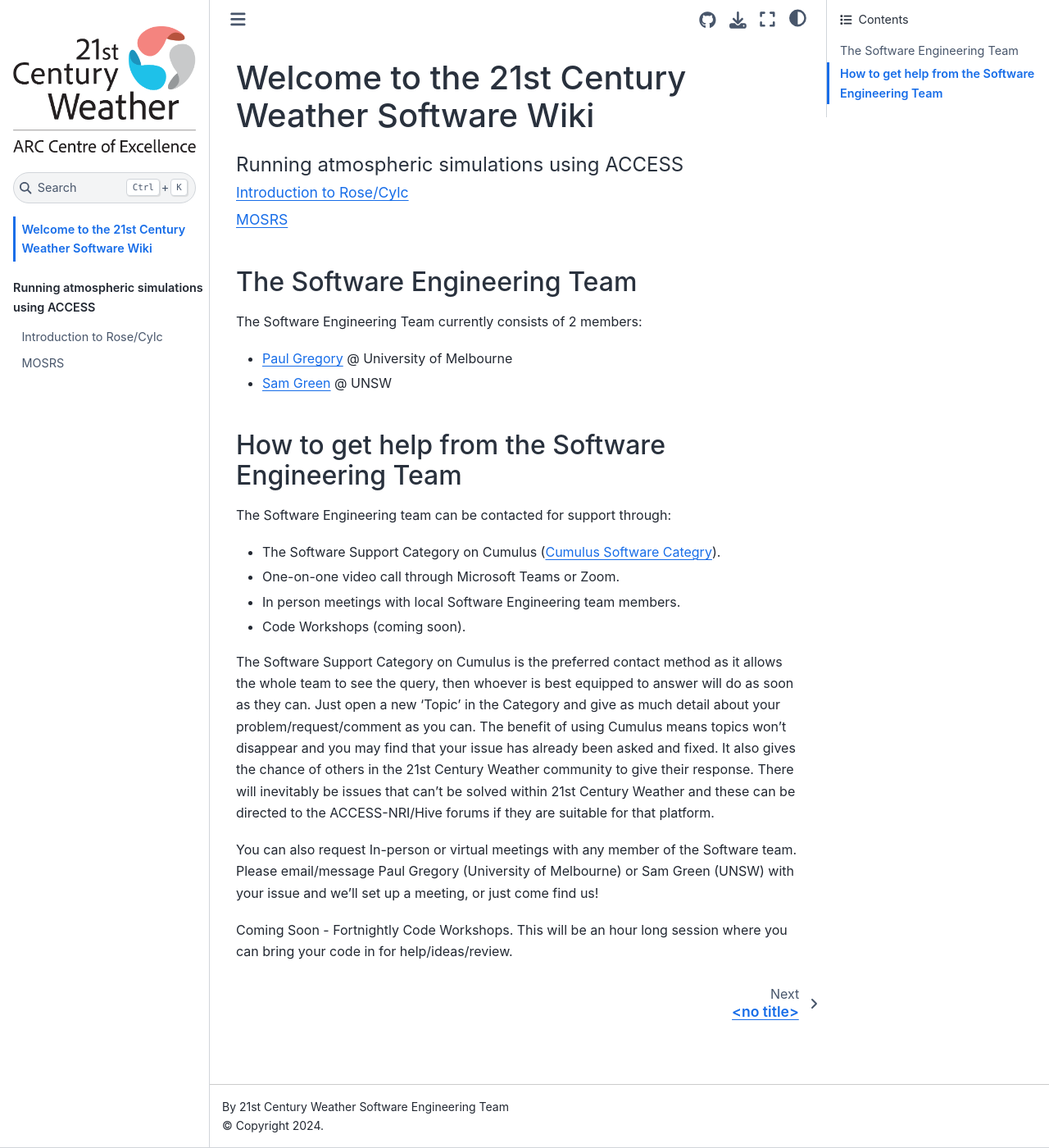
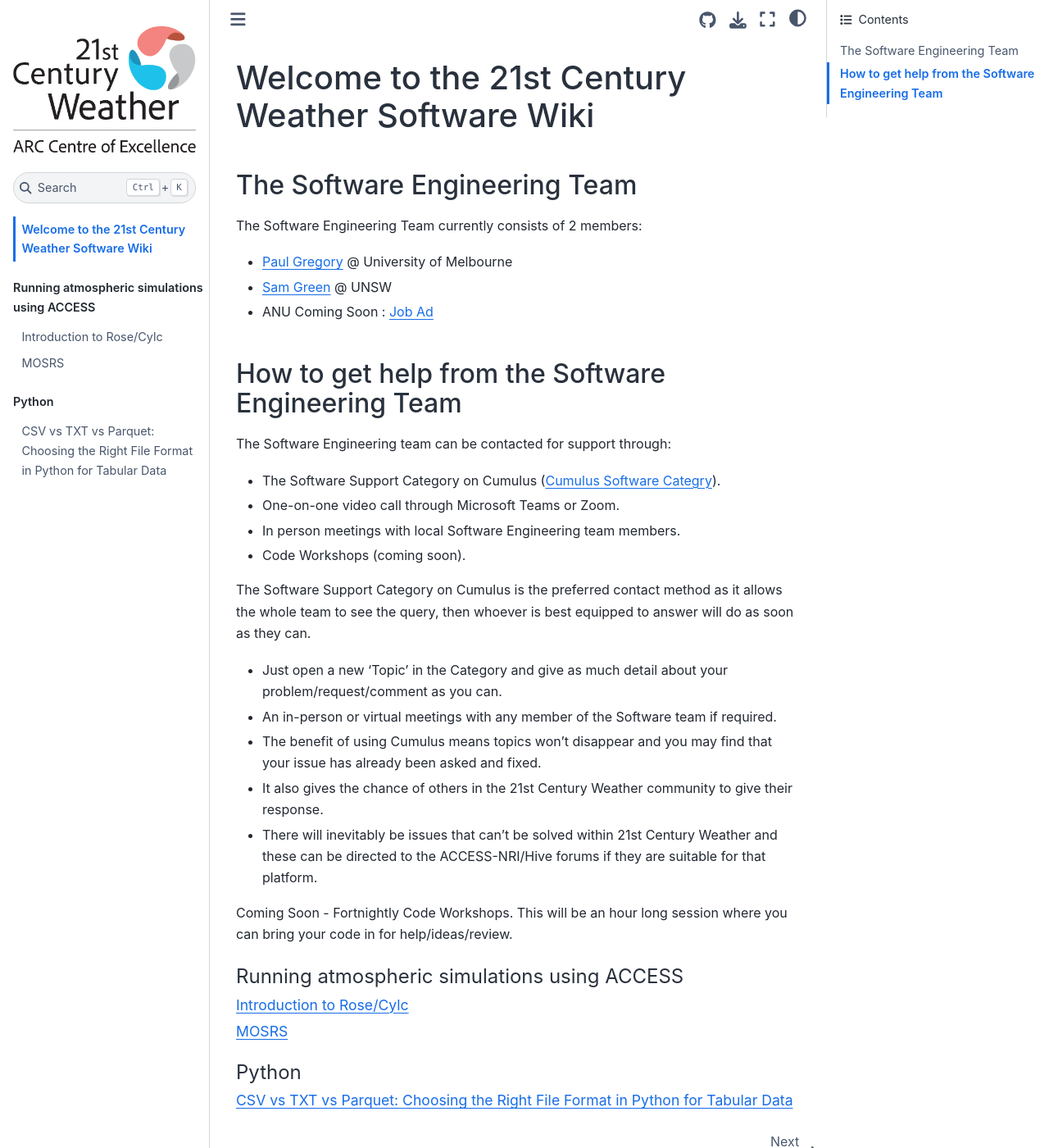
Before and after one commit to 21centuryweather/21st-Century-Weather-Software-Wiki, a Jupyter Book: the page built from intro.md, in a window 1280 px wide and 1400 px high. Shown: the whole window at 82% size. Built offline with Jupyter Book 1.0.4 settings and Sphinx 7.4.7 and the Sphinx Book theme 1.1.4, drawn with Linux system fonts in a browser that asks for light colours; some of the changed lines change nothing that is shown; some of the changed text lies outside the part shown.

Commit message:
Adding new blog on tabular file types

````diff
--- a/_toc.yml
+++ b/_toc.yml
@@ -4,10 +4,13 @@
 format: jb-book
 root: intro
 parts:
-  - caption: Getting Started
-    chapters:
-    - file: starting/nci
+#  - caption: Getting Started
+#    chapters:
+#    - file: starting/nci
   - caption: Running atmospheric simulations using ACCESS
     chapters:
     - file: rose-cylc/rose-cylc-intro
     - file: mosrs/mosrs-intro
+  - caption: Python
+    chapters:
+    - file: python/file_formats
--- a/intro.md
+++ b/intro.md
@@ -1,7 +1,4 @@
 # Welcome to the 21st Century Weather Software Wiki
-
-```{tableofcontents}
-```
 
 ## The Software Engineering Team
 
@@ -9,6 +6,7 @@
 
 - [Paul Gregory](https://www.21centuryweather.org.au/profile/paul-gregory) @ University of Melbourne
 - [Sam Green](https://www.21centuryweather.org.au/profile/sam-green) @ UNSW
+- ANU Coming Soon : [Job Ad](https://jobs.anu.edu.au/jobs/research-software-engineer-canberra-act-act-australia-2113d2be-c449-49d6-be1b-af81b6f7966e)
 
 ## How to get help from the Software Engineering Team
 
@@ -19,8 +17,14 @@
 - In person meetings with local Software Engineering team members.
 - Code Workshops (coming soon).
 
-The Software Support Category on Cumulus is the preferred contact method as it allows the whole team to see the query, then whoever is best equipped to answer will do as soon as they can. Just open a new ‘Topic’ in the Category and give as much detail about your problem/request/comment as you can. The benefit of using Cumulus means topics won’t disappear and you may find that your issue has already been asked and fixed. It also gives the chance of others in the 21st Century Weather community to give their response. There will inevitably be issues that can’t be solved within 21st Century Weather and these can be directed to the ACCESS-NRI/Hive forums if they are suitable for that platform.
-
-You can also request In-person or virtual meetings with any member of the Software team. Please email/message Paul Gregory (University of Melbourne) or Sam Green (UNSW) with your issue and we’ll set up a meeting, or just come find us!
+The Software Support Category on Cumulus is the preferred contact method as it allows the whole team to see the query, then whoever is best equipped to answer will do as soon as they can.
+- Just open a new ‘Topic’ in the Category and give as much detail about your problem/request/comment as you can.
+- An in-person or virtual meetings with any member of the Software team if required.
+- The benefit of using Cumulus means topics won’t disappear and you may find that your issue has already been asked and fixed.
+- It also gives the chance of others in the 21st Century Weather community to give their response.
+- There will inevitably be issues that can’t be solved within 21st Century Weather and these can be directed to the ACCESS-NRI/Hive forums if they are suitable for that platform.
 
 Coming Soon - Fortnightly Code Workshops. This will be an hour long session where you can bring your code in for help/ideas/review.
+
+```{tableofcontents}
+```
--- /dev/null
+++ b/python/file_formats.md
@@ -0,0 +1,213 @@
+# CSV vs TXT vs Parquet: Choosing the Right File Format in Python for Tabular Data
+
+The choice of file format can significantly impact performance, storage, and usability. Python offers seamless tools for handling different formats, but the challenge lies in selecting the most suitable one for your needs. This blog post explores three popular file formats - CSV, TXT, and Parquet — comparing their characteristics, advantages, and limitations to help you make an informed decision.
+
+## Overview of CSV, TXT, and Parquet Formats
+
+- CSV (Comma-Separated Values): One of the most commonly used formats, especially in data science, because it is human-readable and works well with both small and large datasets. CSV files contain plain-text data organized in rows, with each row representing an entry and each entry separated by commas or another delimiter.
+
+- TXT (Text): The TXT format is highly flexible and can store any text data, often in a row-by-row format. While it doesn’t have a standard structure for tabular data, it’s versatile for storing unstructured data or custom structures, such as logs or custom-separated values.
+
+- Parquet: A columnar storage file format optimized for big data processing. Developed by Apache, it’s efficient in terms of storage and performance, making it ideal for analytics workloads that require reading and writing large datasets quickly. Parquet files support schema definitions and advanced compression techniques, adding another layer of efficiency.
+
+## Performance and Storage Efficiency
+
+Performance and storage requirements vary depending on the file format. Let’s dive into how each format stacks up.
+
+#### CSV:
+
+- **Size**: CSV files generally occupy more storage space compared to Parquet due to lack of compression.
+- **Read/Write Speed**: Moderate performance; not as fast as Parquet for large datasets, but efficient for smaller ones.
+- **Memory Usage**: CSV files require loading the entire file into memory, which can be limiting for very large files.
+- **Readability**: Easy to read and edit manually; widely supported by various tools and platforms.
+- **Structure**: Requires consistency in column and row structure to avoid data misalignment.
+- **Compatibility**: Supported by almost all data processing libraries in Python, such as pandas, and commonly used in data science.
+
+#### TXT:
+
+- **Size**: TXT files can vary in size depending on the structure and content, but like CSV files, they typically lack compression.
+- **Read/Write Speed**: TXT files can be read relatively quickly for smaller datasets; however, performance decreases significantly for larger files.
+- **Memory Usage**: Similar to CSV, TXT files require considerable memory for large datasets, with no inherent optimization for tabular data.
+- **Readability**: Also human-readable, though structure depends on how data is organized, so it may not be as easy to interpret.
+- **Structure**: Flexible, but lacks the rigid structure of tabular formats. Custom delimiters or data organization are often required.
+- **Compatibility**: Universally compatible, as it’s essentially a simple text file; Python offers native and library-based tools to read and manipulate TXT files.
+
+#### Parquet:
+
+- **Size**: Parquet files are highly compressed, often achieving reductions of 70-90% compared to CSV.
+- **Read/Write Speed**: Parquet’s columnar structure allows fast reading of specific columns without loading the entire dataset, making it highly efficient.
+- **Memory Usage**: Optimized for large-scale data and can handle significant datasets with lower memory overhead by reading data in chunks.
+- **Readability**: Not directly human-readable due to binary format.
+- **Structure**: Enforces a consistent schema with efficient compression. Well-suited for structured data.
+- **Compatibility**: Supported by data-centric libraries like pandas and polars. Less universal than CSV but commonly used in data science and analytics.
+
+## Python Libraries for File Handling
+
+Python provides several libraries to work with these file formats efficiently. Here are some common options:
+
+- Pandas: Provides convenient functions to read and write CSV and Parquet files (pd.read_csv() and pd.to_parquet()).
+
+- CSV Module: Python’s native library for reading and writing CSV files. Great for small to medium-sized files but lacks the processing power for very large datasets.
+
+- Polars: An optimized library for reading and writing Parquet files. It’s ideal for working with Parquet as it’s optimized for high-performance data processing.
+
+- Text File Handling: Python’s built-in open() function can read and write TXT files. The flexibility of handling data this way is offset by the need to manually parse and structure data.
+
+## When to Use Each Format
+
+Here’s a quick guide on when to use each format based on different scenarios:
+- CSV:
+    - When data is smaller and needs to be human-readable.
+	- For interoperability with tools like Excel or other non-Python applications.
+	- When performing straightforward data analysis in Python or transferring data between applications.
+- TXT:
+	- When data is unstructured or requires a custom format.
+	- For storing simple log files, raw text, or other data not necessarily in tabular form.
+	- When flexibility is required in terms of delimiters and structure.
+- Parquet:
+	- When working with large datasets where performance and storage are critical.
+	- For data engineering tasks, big data analytics, and columnar-based processing.
+	- When using a data warehouse or data lake for storing large-scale analytics data.
+
+Choosing the right file format—CSV, TXT, or Parquet—can dramatically affect your data processing workflow in Python. For small to medium-sized datasets that require human readability, CSV is a practical choice. TXT files, though flexible, are best suited for unstructured or custom-formatted data. Parquet, with its advanced compression and optimized storage, is ideal for large-scale datasets and big data environments.
+
+## Code example: Using each Format
+
+###  Working with CSV Files
+
+CSV files are easy to read and write with libraries like pandas and polars. Here’s how to handle CSV files efficiently in Python.
+
+**Using Pandas:**
+```python
+import pandas as pd
+import numpy as np
+
+# Generate sample data with numpy
+data = {
+    "Column1": np.random.randint(1, 100, 10),
+    "Column2": np.random.rand(10),
+    "Column3": ["A", "B", "C", "D", "E", "F", "G", "H", "I", "J"]
+}
+
+# Convert data to a DataFrame
+df = pd.DataFrame(data)
+
+# Write to CSV
+df.to_csv("sample.csv", index=False)
+print("CSV file written successfully.")
+
+# Read from CSV
+df_from_csv = pd.read_csv("sample.csv")
+print(df_from_csv)
+```
+
+###  Working with TXT Files
+
+TXT files are versatile, especially when storing unstructured or loosely structured data. You can read and write TXT files with standard Python functions or libraries like numpy.
+
+**Writing and Reading Structured TXT Files with Numpy:**
+```python
+import numpy as np
+
+# Generate structured data
+data_array = np.array([[1, 2, 3], [4, 5, 6], [7, 8, 9]])
+
+# Save data as TXT
+np.savetxt("sample.txt", data_array, delimiter=",", fmt="%d")
+print("Structured TXT file written successfully.")
+
+# Load data from TXT
+loaded_data = np.loadtxt("sample.txt", delimiter=",")
+print(loaded_data)
+```
+
+###  Working with Parquet Files
+
+Parquet files are ideal for handling large datasets and are commonly used in big data environments. Libraries like pandas and polars make it easy to work with Parquet files in Python.
+
+**Using Polars with Parquet:**
+```python
+import polars as pl
+
+# Convert pandas DataFrame to Polars DataFrame
+pl_df = pl.DataFrame(df)
+
+# Write to Parquet
+pl_df.write_parquet("sample_polars.parquet")
+
+# Read from Parquet
+pl_df_from_parquet = pl.read_parquet("sample_polars.parquet")
+print(pl_df_from_parquet)
+```
+
+### Summary of Examples
+
+| Format    | Library | File Type | Code Snippet |
+| --------- | ------- | --------- | ------------ |
+| CSV       |  Pandas |  .csv     | pd.to_csv() and pd.read_csv() |
+| CSV       |  Polars |  .csv     | pl_df.write_csv() and pl.read_csv() |
+| TXT       |  Python |  .txt     | open() with .write() and .read() |
+| TXT       |  Numpy  |  .txt     | np.savetxt() and np.loadtxt() |
+| Parquet   |  Pandas | .parquet  | pd.to_parquet() and pd.read_parquet() |
+| Parquet   |  Polars | .parquet  | pl_df.write_parquet() and pl.read_parquet() |
+
+## Code Example: Comparing Parquet and CSV Read Times for a large dataset
+
+To illustrate the speed advantages of Parquet over CSV when working with large datasets, let’s create a test comparing read times for both formats. This example will show the time it takes to load a large dataset in both CSV and Parquet formats, highlighting how Parquet’s columnar storage and compression boost performance.
+
+```python
+import pandas as pd
+import numpy as np
+import time
+import pyarrow as pa
+import pyarrow.parquet as pq
+
+# Generate a large dataset
+num_rows = 10_000_000
+data = {
+    "Column1": np.random.randint(1, 100, num_rows),
+    "Column2": np.random.rand(num_rows),
+    "Column3": np.random.choice(["A", "B", "C", "D", "E"], num_rows)
+}
+
+# Create a DataFrame
+df = pd.DataFrame(data)
+
+# Save the DataFrame as CSV and Parquet
+df.to_csv("large_dataset.csv", index=False)
+df.to_parquet("large_dataset.parquet", engine="pyarrow", compression="snappy")
+
+# Function to measure load times
+def measure_load_time(file_path, format_type="csv"):
+    start_time = time.time()
+    if format_type == "csv":
+        _ = pd.read_csv(file_path)
+    elif format_type == "parquet":
+        _ = pd.read_parquet(file_path, engine="pyarrow")
+    end_time = time.time()
+    return end_time - start_time
+
+# Measure load time for CSV
+csv_load_time = measure_load_time("large_dataset.csv", format_type="csv")
+print(f"CSV Load Time: {csv_load_time:.2f} seconds")
+
+# Measure load time for Parquet
+parquet_load_time = measure_load_time("large_dataset.parquet", format_type="parquet")
+print(f"Parquet Load Time: {parquet_load_time:.2f} seconds")
+```
+
+**Explanation of the Code**
+
+1.	**Data Generation**: We create a DataFrame with 10 million rows to simulate a large dataset, ensuring that the load times for CSV and Parquet will be noticeable.
+2.	**File Saving**: The dataset is saved as both a CSV (large_dataset.csv) and a Parquet file (large_dataset.parquet). For Parquet, we specify compression (snappy), which is a common choice to further reduce file size and improve read performance.
+3.	**Load Time Measurement**: The measure_load_time function reads the specified file and measures the time it takes to complete the operation. It supports both csv and parquet formats.
+4.	**Performance Comparison**: We print the time it takes to load each file format, and typically, you should observe that Parquet loads much faster than CSV due to its efficient columnar storage and compression.
+
+**Output:**
+
+```plaintext
+CSV Load Time: 12.34 seconds
+Parquet Load Time: 2.56 seconds
+```
+
+Note: The exact results will depend on your machine and dataset. In most cases, Parquet will be significantly faster, especially with large datasets and selective column loading.
````
